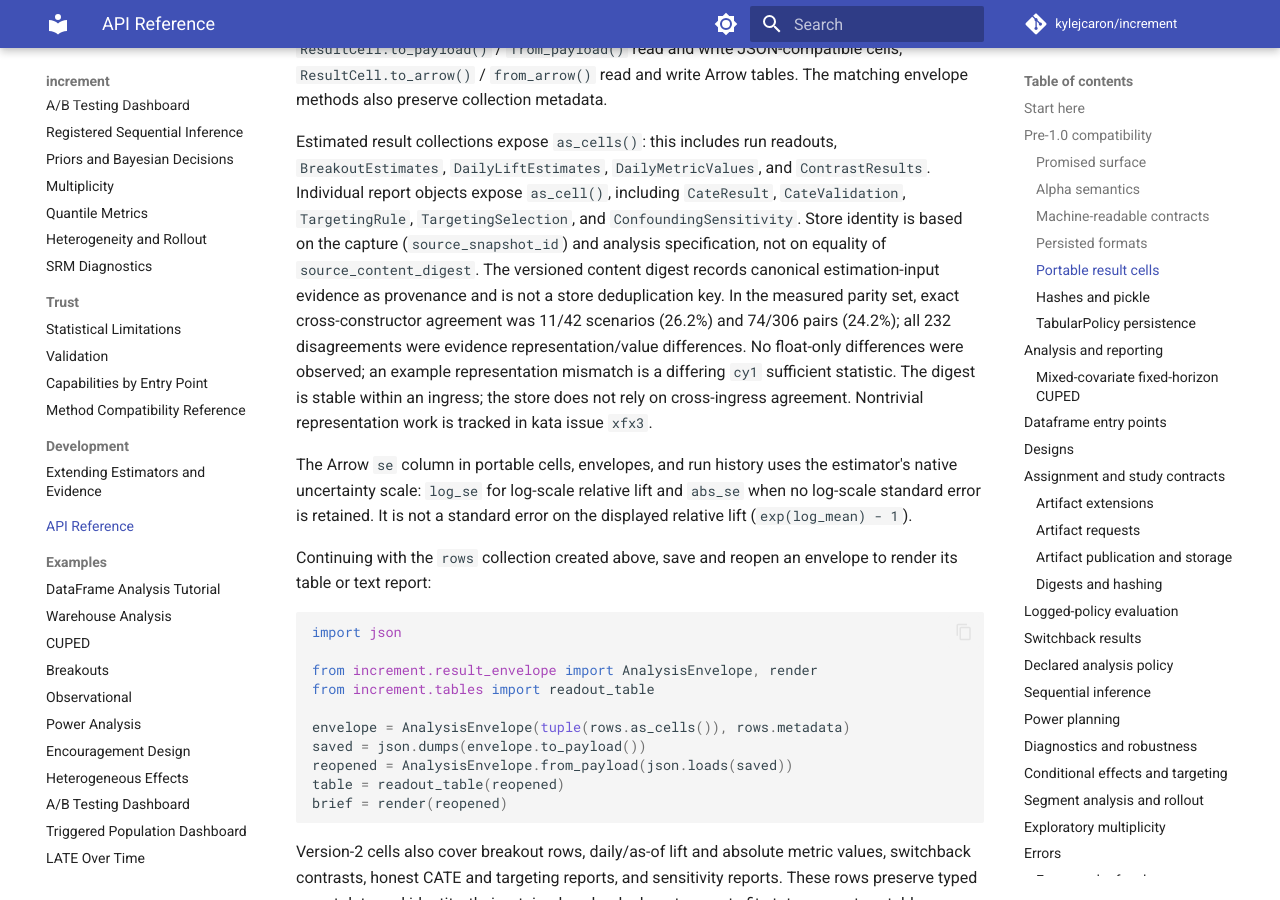
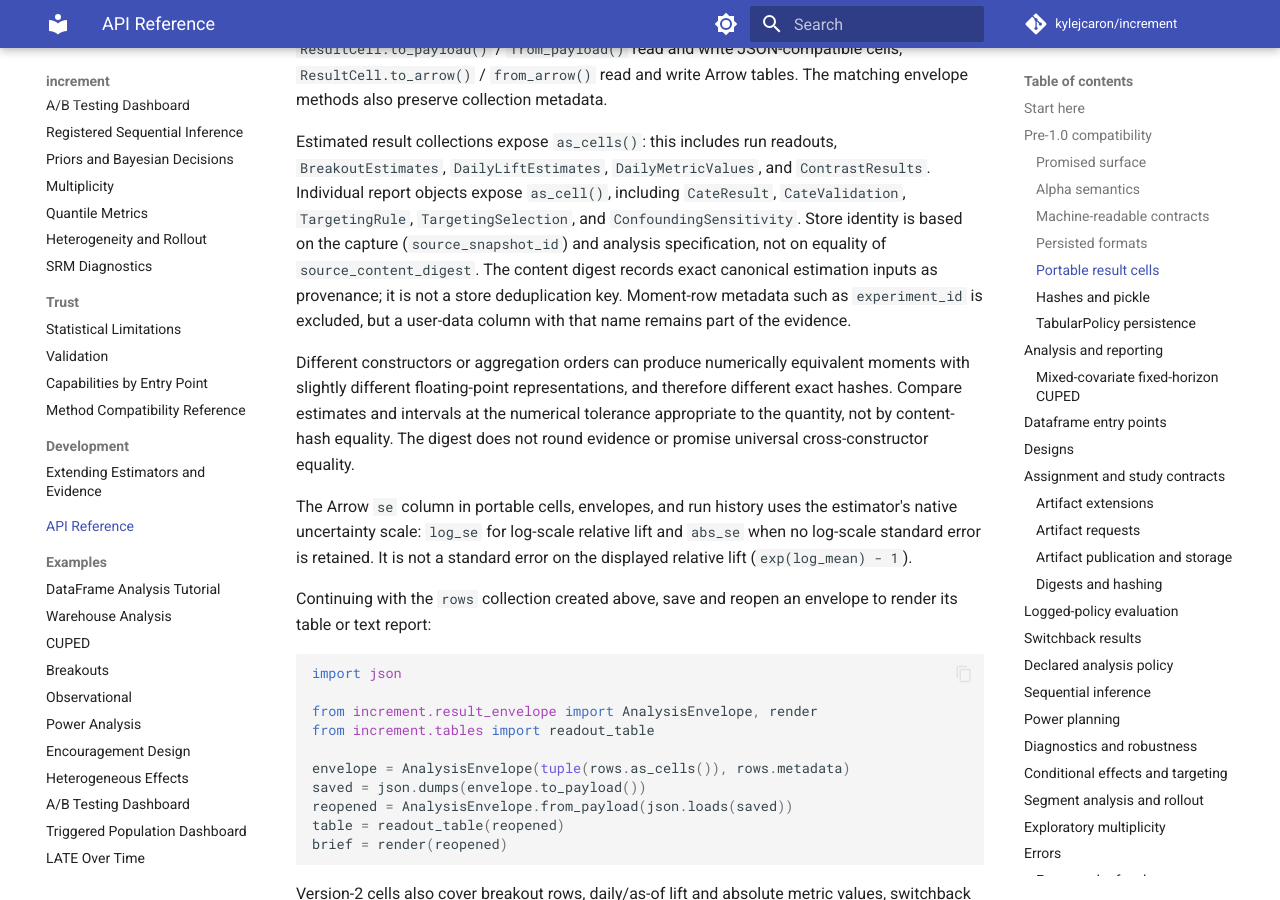
Before and after one commit to kylejcaron/increment, an MkDocs documentation site: the page built from docs/api.md, in a window 1280 px wide and 900 px high, scrolled down 3499 px. Built offline with MkDocs 1.6.1 and Material for MkDocs 9.7.7, drawn with Linux system fonts in a browser that asks for light colours; comment, search, counter and statistics services are not loaded.

Commit message:
Keep study labels out of source content digests (#303)
* Lead the quickstart with experiment specs and run

* Move specialist imports to canonical namespaces without alpha compatibility shims

Remove warning-based root aliases, source-facade deprecation notices and their obsolete compatibility test grid. Keep canonical imports and supported source-loading facades. Extend the existing root-import contract without adding collected items.

* Keep study labels out of observation content digests

```diff
--- a/docs/api.md
+++ b/docs/api.md
@@ -149,15 +149,16 @@
 `CateResult`, `CateValidation`, `TargetingRule`, `TargetingSelection`, and
 `ConfoundingSensitivity`.
 Store identity is based on the capture (`source_snapshot_id`) and analysis
-specification, not on equality of `source_content_digest`. The versioned
-content digest records canonical estimation-input evidence as provenance and
-is not a store deduplication key. In the measured parity set, exact
-cross-constructor agreement was 11/42 scenarios (26.2%) and 74/306 pairs
-(24.2%); all 232 disagreements were evidence representation/value differences.
-No float-only differences were observed; an example representation mismatch is
-a differing `cy1` sufficient statistic. The digest is stable within an ingress;
-the store does not rely on cross-ingress agreement. Nontrivial representation
-work is tracked in kata issue `xfx3`.
+specification, not on equality of `source_content_digest`. The content digest
+records exact canonical estimation inputs as provenance; it is not a store
+deduplication key. Moment-row metadata such as `experiment_id` is excluded,
+but a user-data column with that name remains part of the evidence.
+
+Different constructors or aggregation orders can produce numerically equivalent
+moments with slightly different floating-point representations, and therefore
+different exact hashes. Compare estimates and intervals at the numerical
+tolerance appropriate to the quantity, not by content-hash equality. The digest
+does not round evidence or promise universal cross-constructor equality.
 
 The Arrow `se` column in portable cells, envelopes, and run history uses the
 estimator's native uncertainty scale: `log_se` for log-scale relative lift and
```
Also changed, not shown: 2 other files.
